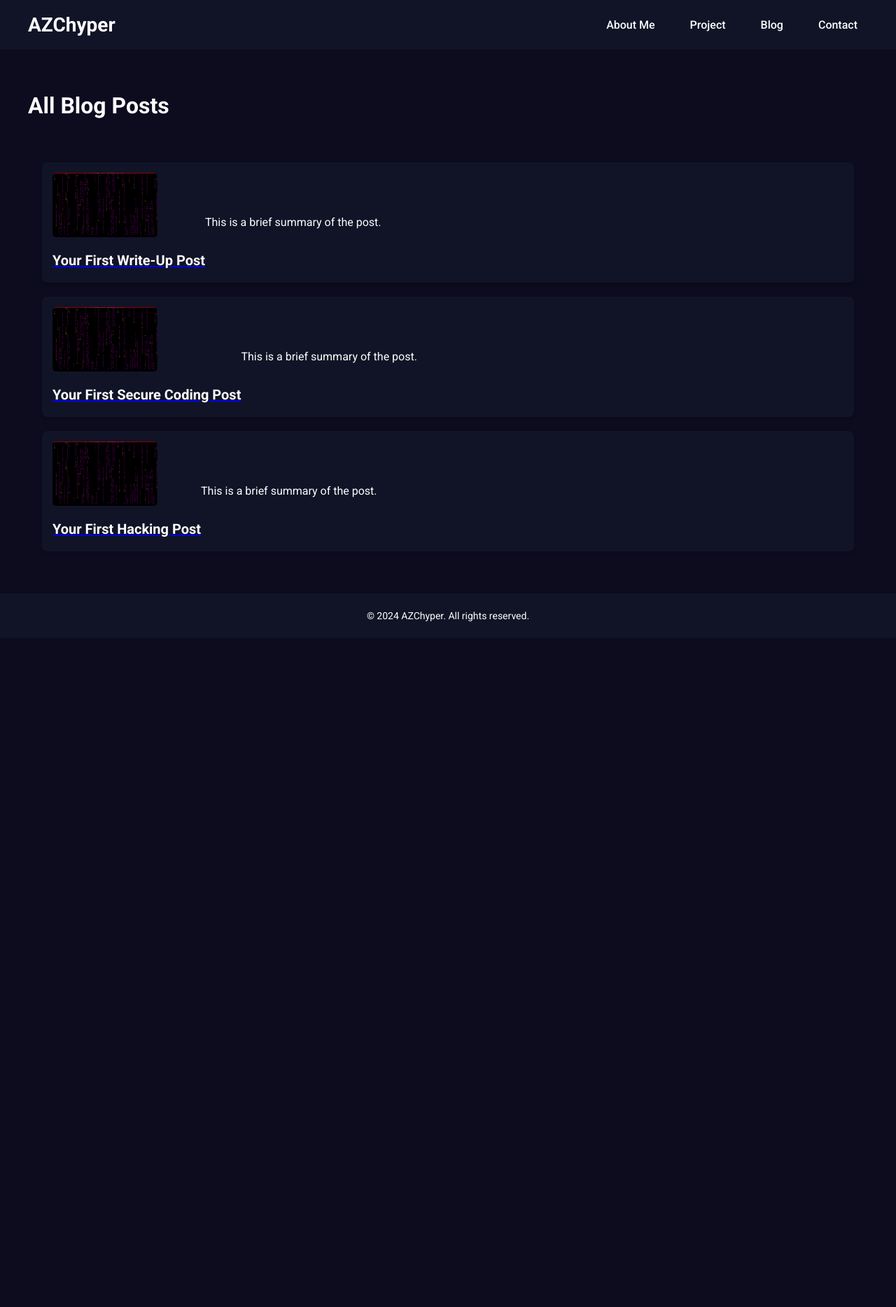
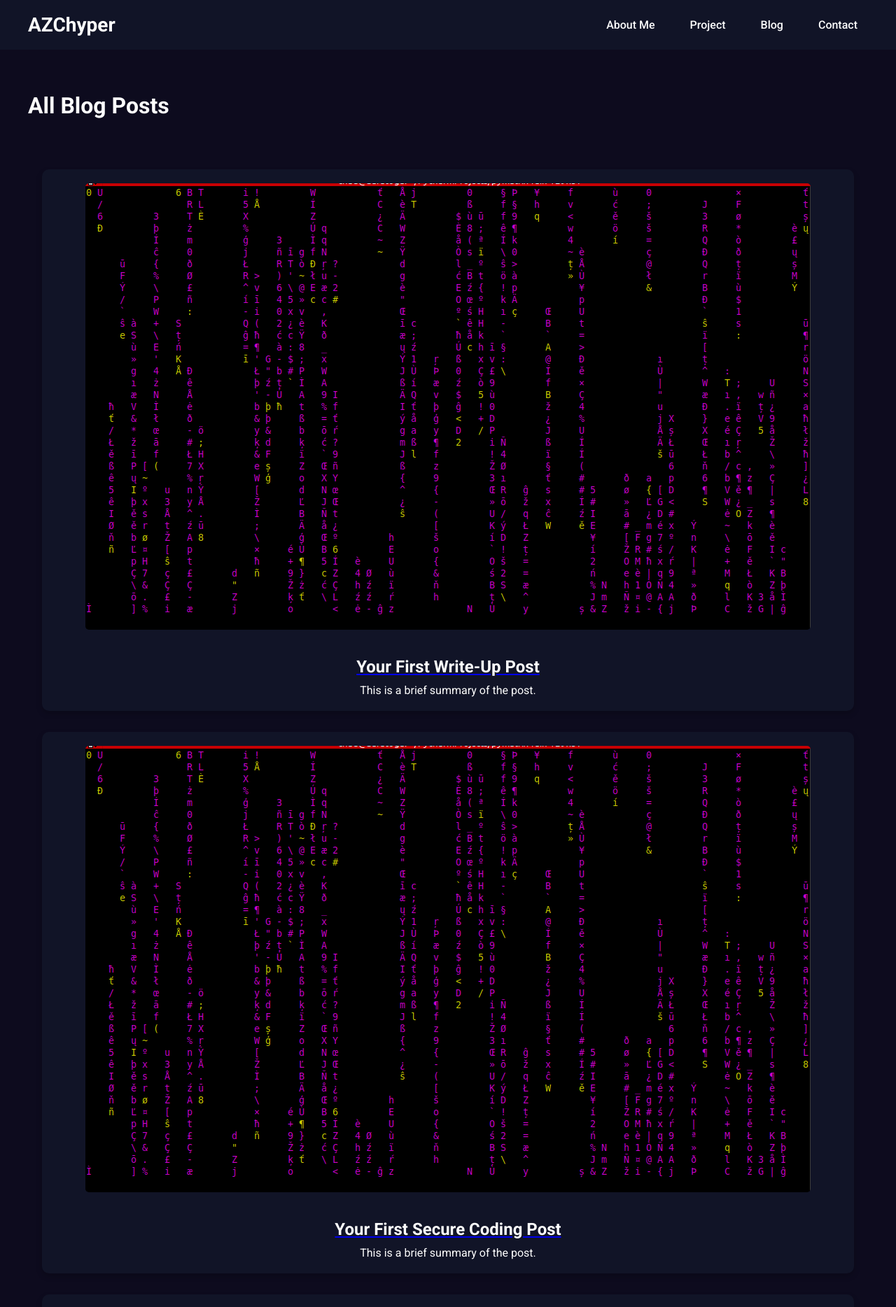
Before and after one commit to AliffZulhelmi/aliffzulhelmi.github.io, a Jekyll site: the page built from blog.md, in a window 1280 px wide. Shown: the top 1868 px of the page at 70% size. Built offline with Jekyll 4.4.1, drawn with Linux system fonts in a browser that asks for light colours; before the commit the page ends 912 px from its top, so only the background shows below that.

Commit message:
Revert to old version

```diff
--- a/assets/css/style.css
+++ b/assets/css/style.css
@@ -105,43 +105,48 @@ footer {
 .article-list {
   display: flex;
   flex-direction: column;
-  gap: 20px;
+  gap: 30px;
   padding: 20px;
   background-color: #0D0B1E; /* Match the page background */
 }
 
 .article-item {
   display: flex;
-  flex-direction: row;
+  flex-direction: column;
   align-items: center;
+  text-align: center;
   background-color: #111427;
-  padding: 15px;
-  border-radius: 8px;
-  box-shadow: 0 2px 4px rgba(0, 0, 0, 0.2);
+  padding: 20px;
+  border-radius: 10px;
+  box-shadow: 0 4px 8px rgba(0, 0, 0, 0.2);
 }
 
 .article-item img {
-  width: 150px;  /* Adjust image size */
+  max-width: 100%;
   height: auto;
   border-radius: 5px;
-  margin-right: 20px; /* Space between image and text */
-}
-
-.article-content {
-  flex-grow: 1; /* Take up the remaining space */
-  font-size: 16px;
-  color: #FDFDFD;
-  text-align: justify;
+  margin-bottom: 15px;
 }
 
 .article-title {
-  font-size: 20px;
+  font-size: 24px;
   font-weight: bold;
-  color: #FDFDFD;
-  margin-bottom: 5px;
+  color: #FDFDFD; /* Title color */
+  margin-bottom: 10px;
 }
 
 .article-title:hover {
   color: #3C97E2; /* Hover effect color */
   text-decoration: underline;
 }
+
+.article-content {
+  font-size: 16px;
+  color: #FDFDFD;
+  text-align: justify;
+}
+
+.article-content p {
+  margin: 0;
+  line-height: 1.6;
+}
```
